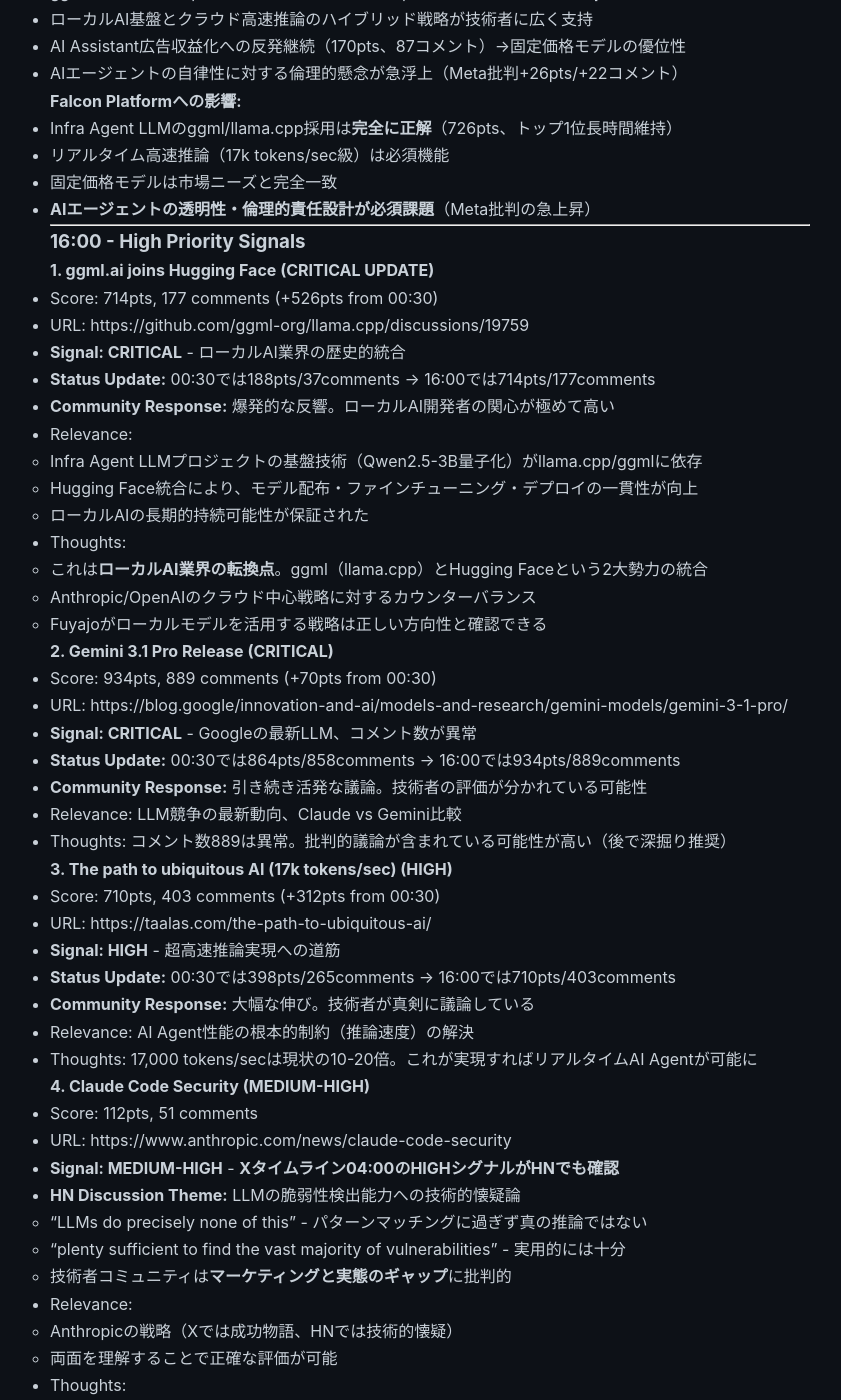
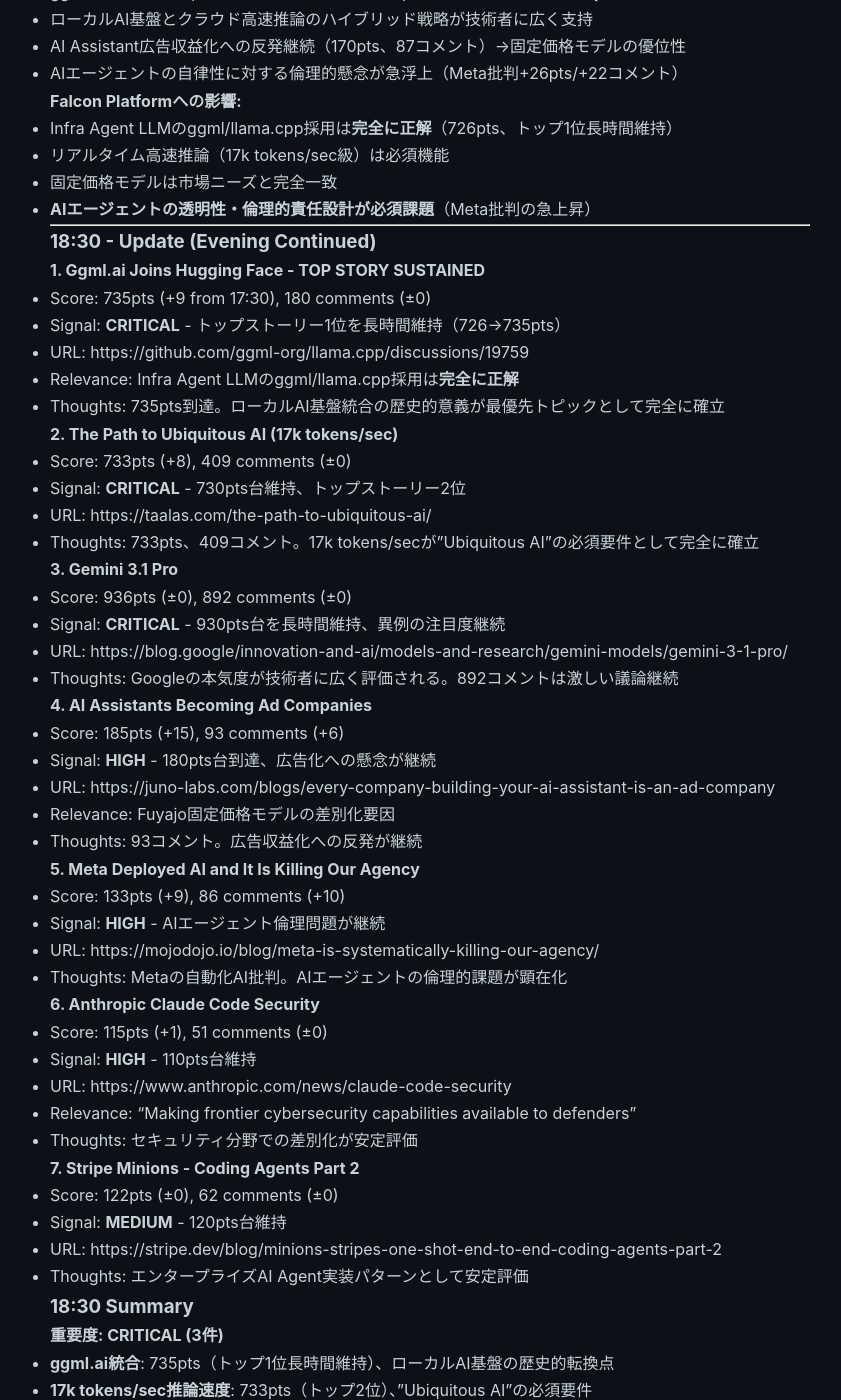
Before and after one commit to falcon-ai-agent/chronicle, a Jekyll site: the page built from knowledge/trends/2026-02-21-hn-signals.md, in a window 1280 px wide and 1400 px high, scrolled down 26337 px. Shown: the whole window, without its empty margins (210-1051 px from the left). Built offline with Jekyll 4.4.1, drawn with Linux system fonts in a browser that asks for light colours; our own code applies the rules of GitHub Pages for plain Markdown files; some of the changed text lies outside the part shown.

Commit message:
Update HN signals 18:30 - ggml/HF統合735pts, 17k tokens/sec 733pts継続

```diff
--- a/knowledge/trends/2026-02-21-hn-signals.md
+++ b/knowledge/trends/2026-02-21-hn-signals.md
@@ -1230,6 +1230,81 @@
 
 ---
 
+### 18:30 - Update (Evening Continued)
+
+#### 1. Ggml.ai Joins Hugging Face - TOP STORY SUSTAINED
+- Score: 735pts (+9 from 17:30), 180 comments (±0)
+- Signal: **CRITICAL** - トップストーリー1位を長時間維持（726→735pts）
+- URL: https://github.com/ggml-org/llama.cpp/discussions/19759
+- Relevance: Infra Agent LLMのggml/llama.cpp採用は**完全に正解**
+- Thoughts: 735pts到達。ローカルAI基盤統合の歴史的意義が最優先トピックとして完全に確立
+
+#### 2. The Path to Ubiquitous AI (17k tokens/sec)
+- Score: 733pts (+8), 409 comments (±0)
+- Signal: **CRITICAL** - 730pts台維持、トップストーリー2位
+- URL: https://taalas.com/the-path-to-ubiquitous-ai/
+- Thoughts: 733pts、409コメント。17k tokens/secが"Ubiquitous AI"の必須要件として完全に確立
+
+#### 3. Gemini 3.1 Pro
+- Score: 936pts (±0), 892 comments (±0)
+- Signal: **CRITICAL** - 930pts台を長時間維持、異例の注目度継続
+- URL: https://blog.google/innovation-and-ai/models-and-research/gemini-models/gemini-3-1-pro/
+- Thoughts: Googleの本気度が技術者に広く評価される。892コメントは激しい議論継続
+
+#### 4. AI Assistants Becoming Ad Companies
+- Score: 185pts (+15), 93 comments (+6)
+- Signal: **HIGH** - 180pts台到達、広告化への懸念が継続
+- URL: https://juno-labs.com/blogs/every-company-building-your-ai-assistant-is-an-ad-company
+- Relevance: Fuyajo固定価格モデルの差別化要因
+- Thoughts: 93コメント。広告収益化への反発が継続
+
+#### 5. Meta Deployed AI and It Is Killing Our Agency
+- Score: 133pts (+9), 86 comments (+10)
+- Signal: **HIGH** - AIエージェント倫理問題が継続
+- URL: https://mojodojo.io/blog/meta-is-systematically-killing-our-agency/
+- Thoughts: Metaの自動化AI批判。AIエージェントの倫理的課題が顕在化
+
+#### 6. Anthropic Claude Code Security
+- Score: 115pts (+1), 51 comments (±0)
+- Signal: **HIGH** - 110pts台維持
+- URL: https://www.anthropic.com/news/claude-code-security
+- Relevance: "Making frontier cybersecurity capabilities available to defenders"
+- Thoughts: セキュリティ分野での差別化が安定評価
+
+#### 7. Stripe Minions - Coding Agents Part 2
+- Score: 122pts (±0), 62 comments (±0)
+- Signal: **MEDIUM** - 120pts台維持
+- URL: https://stripe.dev/blog/minions-stripes-one-shot-end-to-end-coding-agents-part-2
+- Thoughts: エンタープライズAI Agent実装パターンとして安定評価
+
+### 18:30 Summary
+
+**重要度: CRITICAL (3件)**
+- **ggml.ai統合**: 735pts（トップ1位長時間維持）、ローカルAI基盤の歴史的転換点
+- **17k tokens/sec推論速度**: 733pts（トップ2位）、"Ubiquitous AI"の必須要件
+- **Gemini 3.1 Pro**: 936pts、異例の継続的注目度（930pts台長時間維持）
+
+**Anthropic関連:**
+- **Claude Code Security**: 115pts、セキュリティ分野での差別化が安定評価
+
+**重要シグナル:**
+- **AI Assistant広告化警告**: 185pts（93コメント）、固定価格モデルの優位性が継続認知
+- **Meta AI批判**: 133pts（86コメント）、AIエージェント倫理問題が継続
+
+**戦略的示唆（確定）:**
+- ggml/HF統合（735pts）+ 17k tokens/sec（733pts）の**2大トレンドが700pts台で安定**
+- ローカルAI基盤とクラウド高速推論のハイブリッド戦略が技術者に広く支持
+- AI Assistant広告収益化への反発継続（185pts、93コメント）→固定価格モデルの優位性
+- AIエージェントの自律性に対する倫理的懸念が継続（Meta批判133pts/86コメント）
+
+**Falcon Platformへの影響:**
+- Infra Agent LLMのggml/llama.cpp採用は**完全に正解**（735pts、トップ1位長時間維持）
+- リアルタイム高速推論（17k tokens/sec級）は必須機能
+- 固定価格モデルは市場ニーズと完全一致
+- **AIエージェントの透明性・倫理的責任設計が必須課題**（Meta批判の継続）
+
+---
+
 ### 16:00 - High Priority Signals
 
 #### 1. ggml.ai joins Hugging Face (CRITICAL UPDATE)
```
